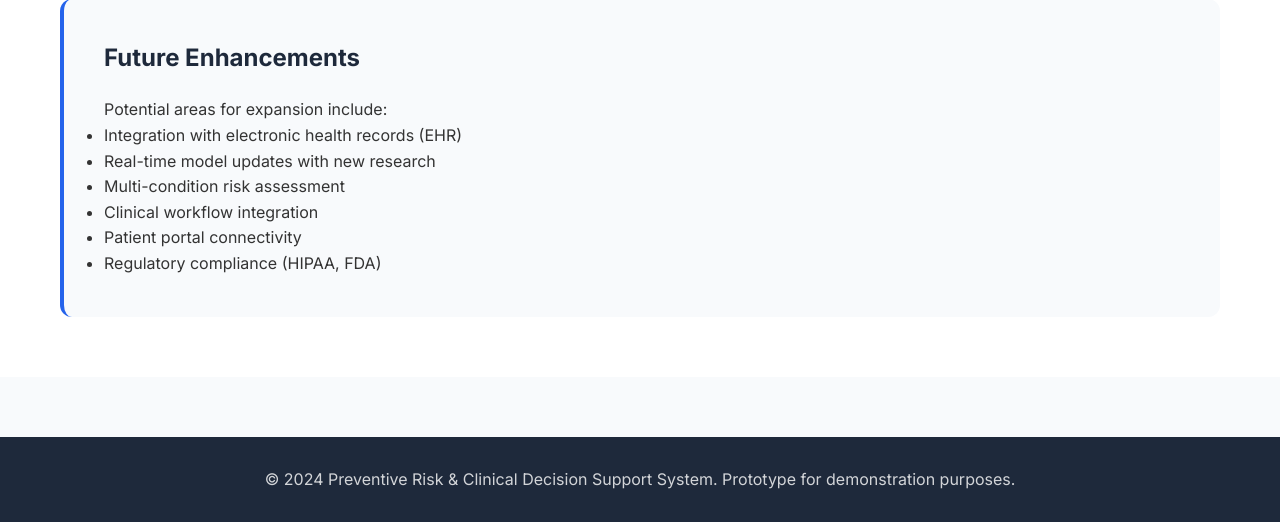
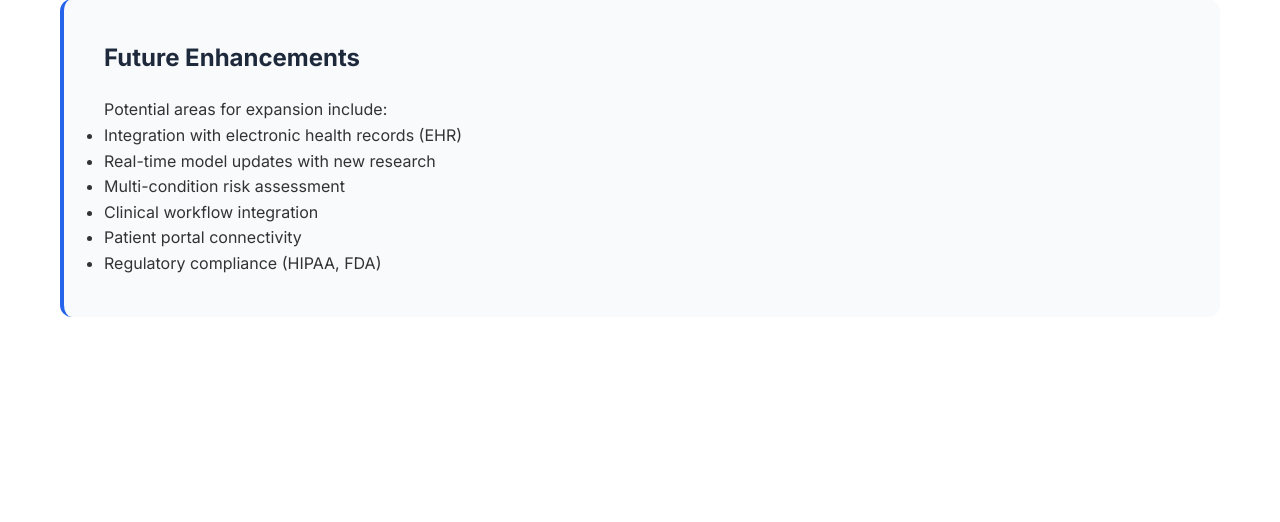
Before and after one commit to Acod01-hub/preventive-risk-cds, a Flask app: page /about in a window 1280 px wide. Shown: the part 2534-3056 px from the top of the page. After the commit the page ends 2851 px from the top, so only its background shows below. Run offline with Flask 3, Linux system fonts and the light colour scheme.

Commit message:
Update base.html

```diff
--- a/templates/base.html
+++ b/templates/base.html
@@ -32,12 +32,6 @@
         {% block content %}{% endblock %}
     </main>
 
-    <footer class="footer">
-        <div class="footer-content">
-            <p>&copy; 2024 Preventive Risk & Clinical Decision Support System. Prototype for demonstration purposes.</p>
-        </div>
-    </footer>
-
     <script src="{{ url_for('static', filename='js/main.js') }}"></script>
 </body>
 </html>
```
